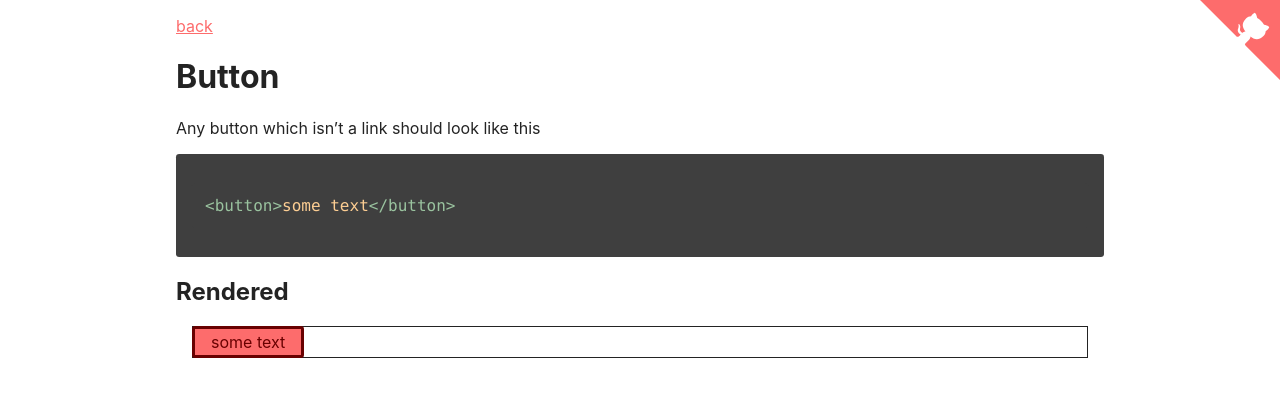
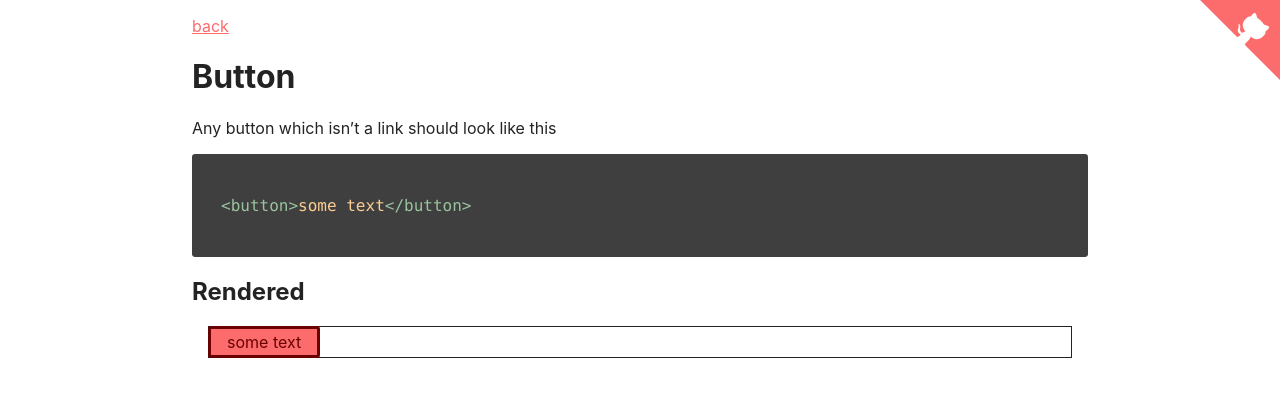
Before and after one commit to gin-fizz/styleguide, a Jekyll site: the page built from _components/button.md, in a window 1280 px wide. Shown: the top 397 px of the page. Built offline with Jekyll 4.4.1, drawn with Linux system fonts in a browser that asks for light colours.

Commit message:
main edited

```diff
--- a/_sass/base.scss
+++ b/_sass/base.scss
@@ -26,3 +26,9 @@ a {
 code {
   font-family: $f-monospace;
 }
+
+main {
+  max-width: 60em;
+  margin: 0 auto;
+  padding: 0 1em;
+}
```
